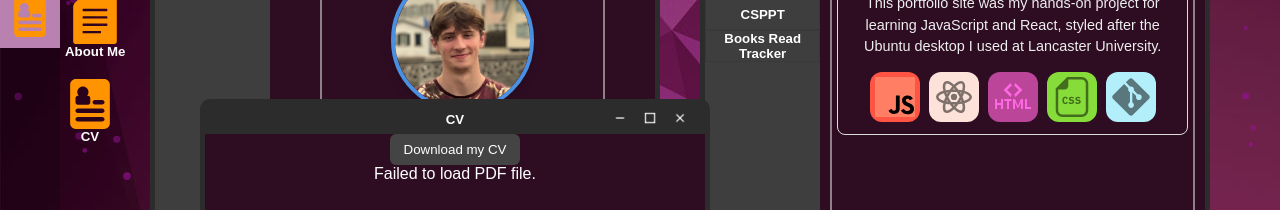
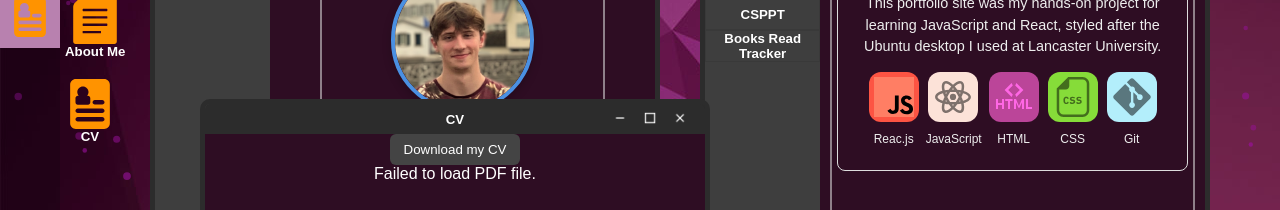
Before and after one commit to Kyrylo234/Linux_portfolio_website, a React (Create React App) app: page / in a window 1280 px wide. Shown: the part 301-511 px from the top of the page. Built offline with nearby package versions, Linux system fonts and the light colour scheme.

Commit message:
added names inside of projects tech and languages

```diff
--- a/src/Project.jsx
+++ b/src/Project.jsx
@@ -1,7 +1,7 @@
 import RandomColorDiv from "./RandomColorDiv";
 import Carousel from "./Carousel";
 
-function Project({ source, elements, title, link, desc }) {
+function Project({ source, elements, elementsNames, title, link, desc }) {
   return (
     <div
       style={{
@@ -45,7 +45,14 @@ function Project({ source, elements, title, link, desc }) {
 
           <div style={{ display: "flex", gap: "5px", flexWrap: "wrap",justifyContent: "center", alignItems: "center" }}>
             {elements.map((text, i) => (
-              <RandomColorDiv key={i} text={text} />
+              <div><RandomColorDiv key={i} text={text} />
+                <p style={{
+                  margin: "8px 0 12px 0",
+                  fontSize: "0.75rem",
+                  lineHeight: "1.5",
+                  color: "#eee", // closer to white
+                  fontWeight: "300",
+                }}>{elementsNames[i]}</p></div>
             ))}
           </div>
         </div>
--- a/src/ProjectsApplication.jsx
+++ b/src/ProjectsApplication.jsx
@@ -25,10 +25,10 @@ function ProjectsApplication() {
       return (
         <div className="PhoneApplication" style={{paddingTop:"20px", paddingBottom:"60px"}}>
           <h2>Projects</h2>
-          <Project source={[Website, Website2, Website3, Website4]} elements={[<ReactSVG/>, <JSSVG/>, <HTMLSVG/>, <CSSSVG/>, <GitSVG/>]} title={"Portfolio Website"} imgAlt={"Website demo"} link={"https://github.com/Kyrylo234/Linux_portfolio_website"} desc={"This portfolio site was my hands-on project for learning JavaScript and React, styled after the Ubuntu desktop I used at Lancaster University."}/>
-          <Project source={[carApp1, carApp2, carApp3, carApp4]} elements={[<DartSVG/>, <FlutterSVG/>, <DriftSVG/>]} title={"Car Service Tracking App"} desc={"I built this app to track car maintenance, completed services, and fuel efficiency. It’s built with Flutter (Dart) and uses Drift for a lightweight local database."}/>
-          <Project source={[CSPPT]} elements={[<JavaSVG/>, <GitSVG/>]} title={"CSPPT"} link={"https://github.com/Kyrylo234/CSPPT"} desc={"As a university group project, we built a PowerPoint-style app for computer scientists using Java and the Swing library."}/>
-          <Project source={[Database]} elements={[<PHPSVG/>, <HTMLSVG/>, <CSSSVG/>, <SQLSVG/>]} title={"Database Of Books Read"} link={"https://github.com/Kyrylo234/Database-project"} desc={"Using PHP and MySQL a website was created to store the books a person has read."}/>
+          <Project source={[Website, Website2, Website3, Website4]} elements={[<ReactSVG/>, <JSSVG/>, <HTMLSVG/>, <CSSSVG/>, <GitSVG/>]} elementsNames={["Reac.js", "JavaScript", "HTML", "CSS", "Git"]} title={"Portfolio Website"} imgAlt={"Website demo"} link={"https://github.com/Kyrylo234/Linux_portfolio_website"} desc={"This portfolio site was my hands-on project for learning JavaScript and React, styled after the Ubuntu desktop I used at Lancaster University."}/>
+          <Project source={[carApp1, carApp2, carApp3, carApp4]} elements={[<DartSVG/>, <FlutterSVG/>, <DriftSVG/>]} elementsNames={["Dart", "Flutter", "Drift"]} title={"Car Service Tracking App"} desc={"I built this app to track car maintenance, completed services, and fuel efficiency. It’s built with Flutter (Dart) and uses Drift for a lightweight local database."}/>
+          <Project source={[CSPPT]} elements={[<JavaSVG/>, <GitSVG/>]} elementsNames={["Java", "Git"]} title={"CSPPT"} link={"https://github.com/Kyrylo234/CSPPT"} desc={"As a university group project, we built a PowerPoint-style app for computer scientists using Java and the Swing library."}/>
+          <Project source={[Database]} elements={[<PHPSVG/>, <HTMLSVG/>, <CSSSVG/>, <SQLSVG/>]} elementsNames={["PHP", "HTML", "CSS", "SQL"]} title={"Database Of Books Read"} link={"https://github.com/Kyrylo234/Database-project"} desc={"Using PHP and MySQL a website was created to store the books a person has read."}/>
         </div>
       )
     }
--- a/src/RunningApplicationProjects.jsx
+++ b/src/RunningApplicationProjects.jsx
@@ -40,13 +40,13 @@ function RunningApplicationProjects({ appWindow, setWindows, onClose, onToggleVi
     const getContent = () => {
     switch (appWindow.content) {
       case "Project1":
-        return <Project source={[Website, Website2, Website3, Website4]} elements={[<JSSVG/>, <ReactSVG/>, <HTMLSVG/>, <CSSSVG/>,  <GitSVG/>]} title={"Portfolio Website"} imgAlt={"Website demo"} link={"https://github.com/Kyrylo234/Linux_portfolio_website"} desc={"This portfolio site was my hands-on project for learning JavaScript and React, styled after the Ubuntu desktop I used at Lancaster University."}/>;
+        return <Project source={[Website, Website2, Website3, Website4]} elements={[<JSSVG/>, <ReactSVG/>, <HTMLSVG/>, <CSSSVG/>,  <GitSVG/>]} elementsNames={["Reac.js", "JavaScript", "HTML", "CSS", "Git"]} title={"Portfolio Website"} imgAlt={"Website demo"} link={"https://github.com/Kyrylo234/Linux_portfolio_website"} desc={"This portfolio site was my hands-on project for learning JavaScript and React, styled after the Ubuntu desktop I used at Lancaster University."}/>;
       case "Project2":
-        return <Project source={[carApp1, carApp2, carApp3, carApp4]} elements={[<DartSVG/>, <FlutterSVG/>, <DriftSVG/>]} title={"Car Service Tracking App"} desc={"I built this app to track car maintenance, completed services, and fuel efficiency. It’s built with Flutter (Dart) and uses Drift for a lightweight local database."}/>;
+        return <Project source={[carApp1, carApp2, carApp3, carApp4]} elements={[<DartSVG/>, <FlutterSVG/>, <DriftSVG/>]} elementsNames={["Dart", "Flutter", "Drift"]} title={"Car Service Tracking App"} desc={"I built this app to track car maintenance, completed services, and fuel efficiency. It’s built with Flutter (Dart) and uses Drift for a lightweight local database."}/>;
       case "Project3":
-        return <Project source={[CSPPT]} elements={[<JavaSVG/>,  <GitSVG/>]} title={"CSPPT"} link={"https://github.com/Kyrylo234/CSPPT"} desc={"As a university group project, we built a PowerPoint-style app for computer scientists using Java and the Swing library."}/>;
+        return <Project source={[CSPPT]} elements={[<JavaSVG/>,  <GitSVG/>]} elementsNames={["Java", "Git"]} title={"CSPPT"} link={"https://github.com/Kyrylo234/CSPPT"} desc={"As a university group project, we built a PowerPoint-style app for computer scientists using Java and the Swing library."}/>;
       case "Project4":
-        return <Project source={[Database]} elements={[<PHPSVG/>, <HTMLSVG/>, <CSSSVG/>, <SQLSVG/>]} title={"Database Of Books Read"} link={"https://github.com/Kyrylo234/Database-project"} desc={"Using PHP and MySQL a website was created to store the books a person has read."}/>
+        return <Project source={[Database]} elements={[<PHPSVG/>, <HTMLSVG/>, <CSSSVG/>, <SQLSVG/>]} elementsNames={["PHP", "HTML", "CSS", "SQL"]} title={"Database Of Books Read"} link={"https://github.com/Kyrylo234/Database-project"} desc={"Using PHP and MySQL a website was created to store the books a person has read."}/>
       default:
         return null;
     }
```
Also changed, not shown: 2 other files (tests, documents, lock files or other folders).
